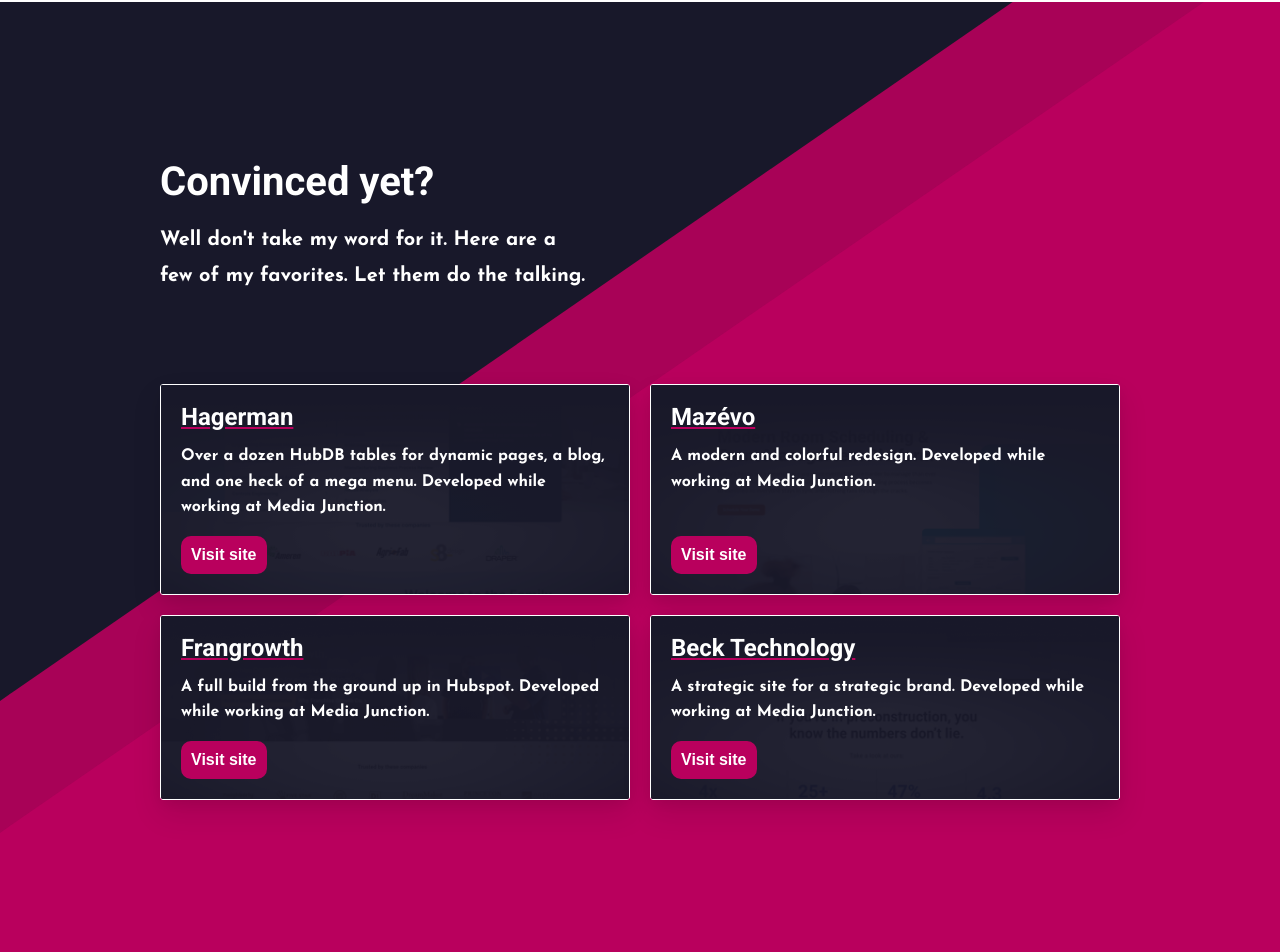
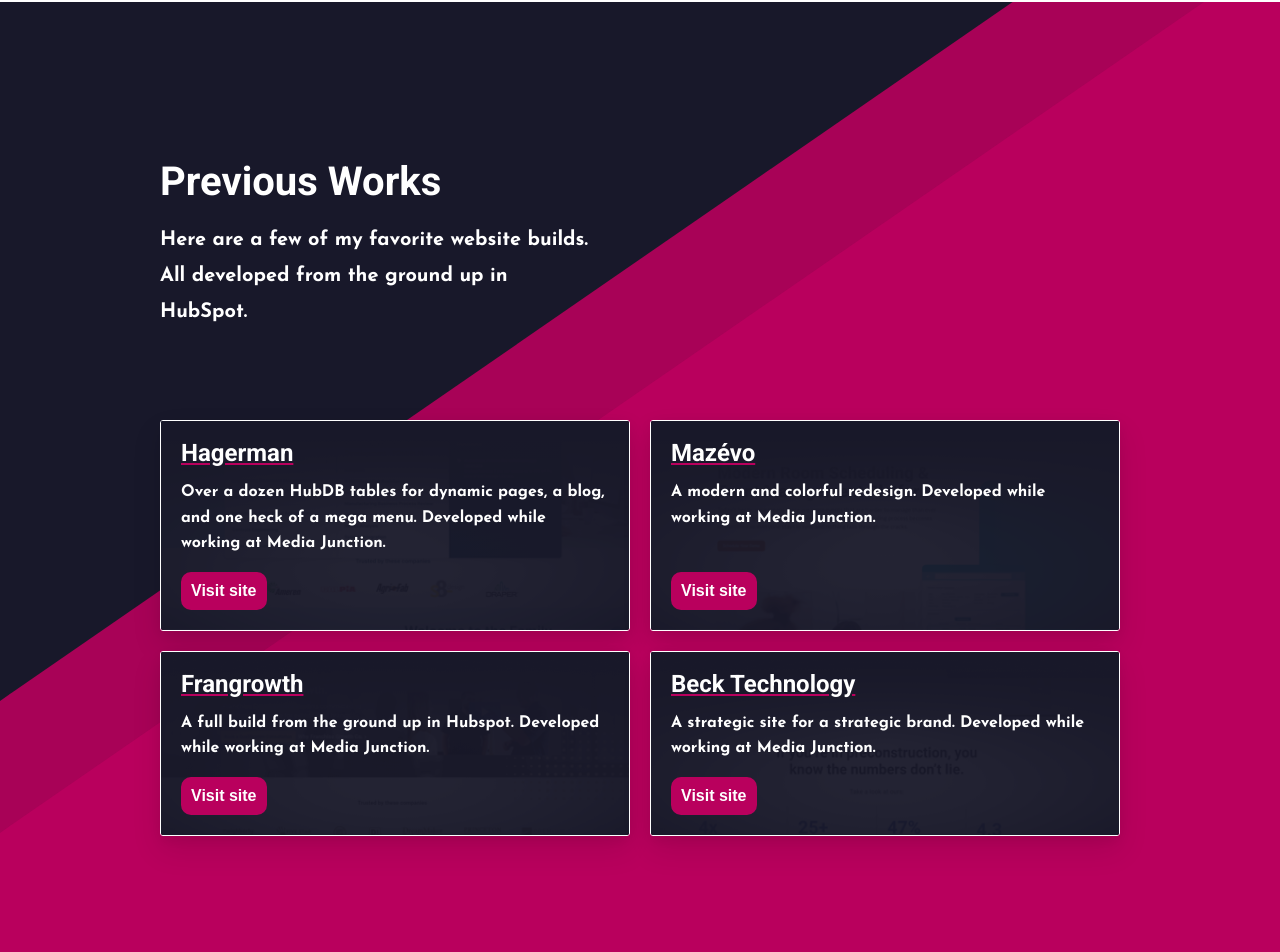
Before and after one commit to DillonKyleDev/PortfolioV3, a React (Create React App) app: page / in a window 1280 px wide. Shown: the part 3729-4681 px from the top of the page. Built offline with nearby package versions, Linux system fonts and the light colour scheme.

Commit message:
Fixed wording on projects section to make more sense when entering site.

```diff
--- a/src/Components/Content/Content.js
+++ b/src/Components/Content/Content.js
@@ -121,10 +121,10 @@
         sectionHeader={
           <div>
             <h2 className='display--2'>
-              Convinced yet?
+              Previous Works
             </h2>
             <p className='large'>
-              Well don't take my word for it. Here are a few of my favorites. Let them do the talking.
+              Here are a few of my favorite website builds. All developed from the ground up in HubSpot.
             </p>
           </div>
         }
```
